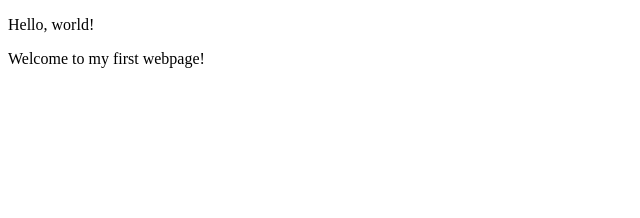
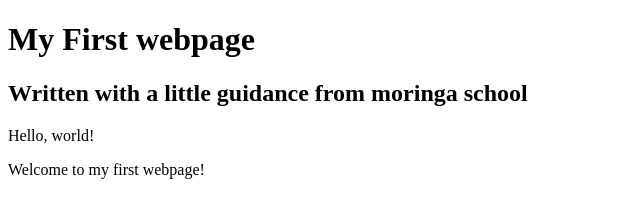
Before and after one commit to cyruswere/My-first-webpage, a plain HTML site: page my-first-webpage.html in a window 1280 px wide. Shown: the whole page, without its empty margins (0-640 px from the left). Drawn offline with Linux system fonts and the light colour scheme.

Commit message:
add header block elememts to the page

```diff
--- a/my-first-webpage.html
+++ b/my-first-webpage.html
@@ -5,6 +5,8 @@
     <title>My First webpage!</title>
   </head>
   <body>
+    <h1>My First webpage</h1>
+    <h2>Written with a little guidance from moringa school</h2>
     <p>Hello, world!</p>
     <p>Welcome to my first webpage!</p>
   </body>
```
